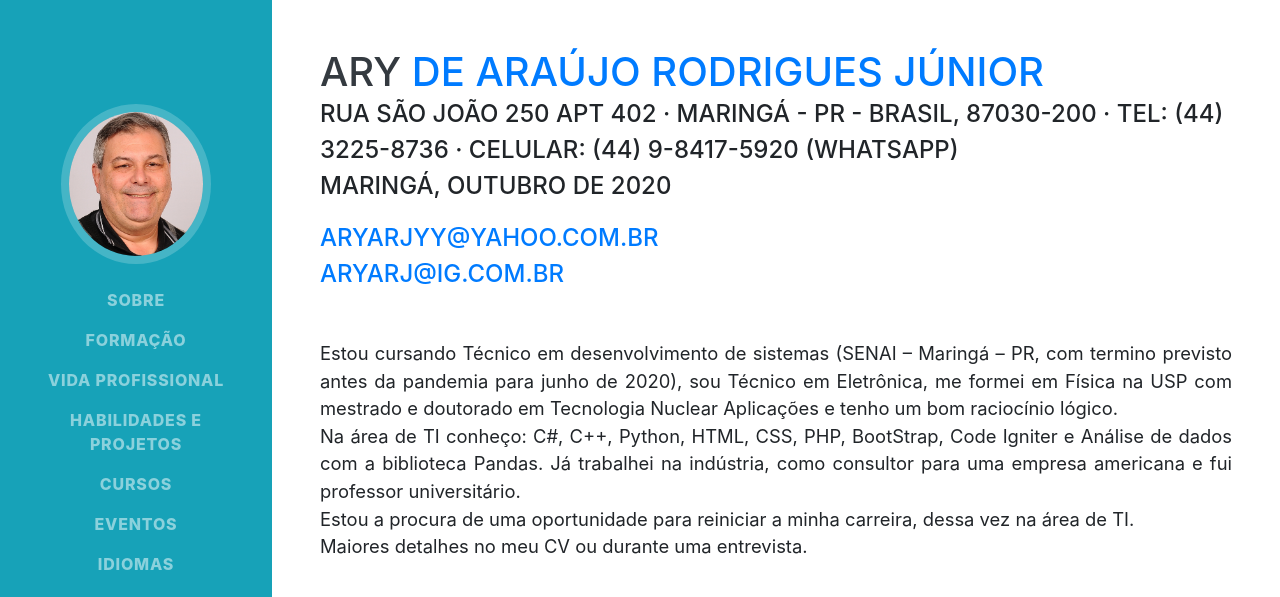
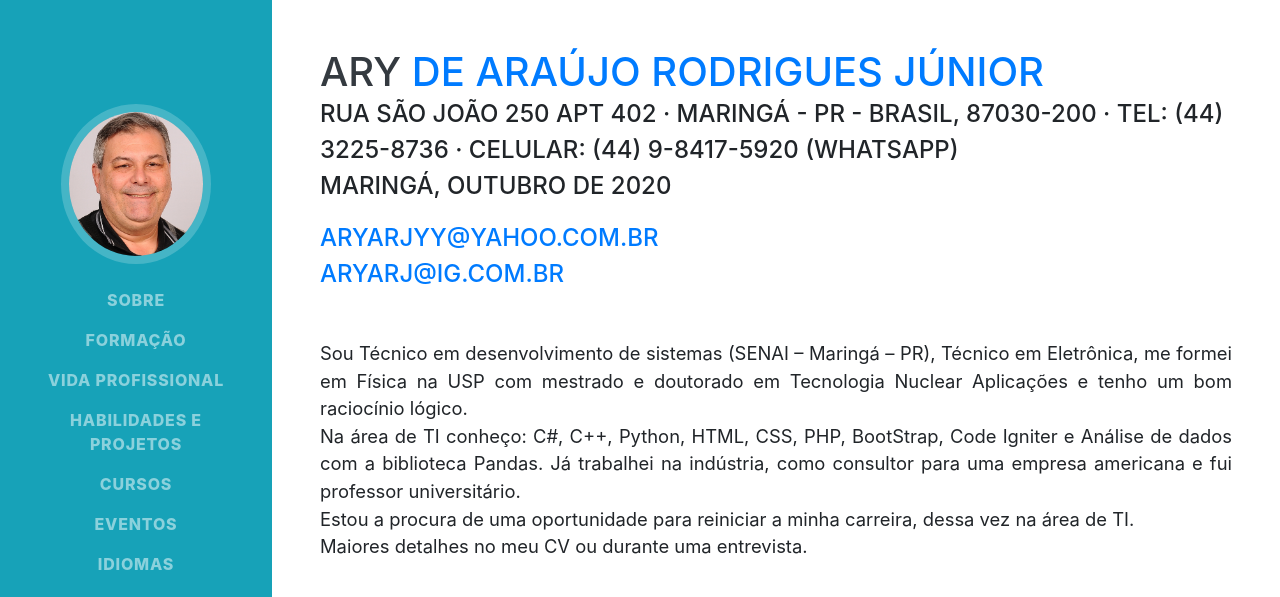
Before and after one commit to aryarj/aryarj.github.io, a website with bundled scripts: page index.html in a window 1280 px wide. Shown: the top 597 px of the page. Built offline with nearby package versions, Linux system fonts and the light colour scheme; a web font is replaced by a local one.

Commit message:
Atualização da introdução

```diff
--- a/index.html
+++ b/index.html
@@ -83,7 +83,7 @@
           <a href="mailto:name@email.com">aryarjyy@yahoo.com.br</a><br>
           <a href="mailto:name@email.com">aryarj@ig.com.br</a>
         </div>
-        <p align="justify" class="lead mb-5">Estou cursando Técnico em desenvolvimento de sistemas (SENAI – Maringá – PR, com termino previsto antes da pandemia para junho de 2020), sou Técnico em Eletrônica, me formei em Física na USP com mestrado e doutorado em Tecnologia Nuclear Aplicações e tenho um bom raciocínio lógico.<br>
+        <p align="justify" class="lead mb-5">Sou Técnico em desenvolvimento de sistemas (SENAI – Maringá – PR), Técnico em Eletrônica, me formei em Física na USP com mestrado e doutorado em Tecnologia Nuclear Aplicações e tenho um bom raciocínio lógico.<br>
         Na área de TI conheço: C#, C++, Python, HTML, CSS, PHP, BootStrap, Code Igniter e Análise de dados com a biblioteca Pandas.
           Já trabalhei na indústria, como consultor para uma empresa americana e fui professor universitário.<br>
           Estou a procura de uma oportunidade para reiniciar a minha carreira, dessa vez na área de TI.<br>
```
